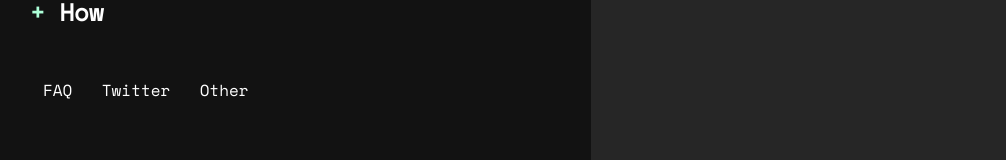
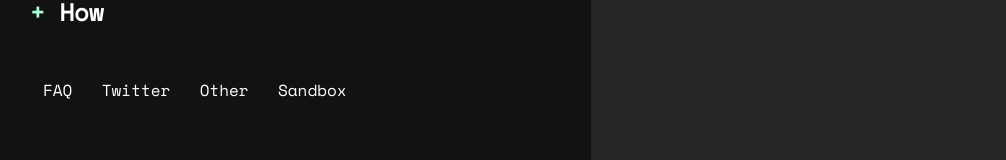
Before and after one commit to Alpha-Labs-Global/blockalizer, a React (Create React App) app: page / in a window 1280 px wide. Shown: the part 590-750 px from the top of the page, without its empty margins (177-1183 px from the left). Built offline with nearby package versions, Linux system fonts and the light colour scheme.

Commit message:
enable sandbox

```diff
--- a/src/App.tsx
+++ b/src/App.tsx
@@ -132,10 +132,10 @@ const App: React.FC<ComponentProps> = (props: ComponentProps) => {
 
 
                 <span className="block mb-10"></span>
-                <h1 className="lg:mb-auto lg:mt-auto lg:text-left lg:bg-transparent lg:ml-0 lg:pl-7 lg:mb-6 md:mb-20 sm:mb-20 md:text-center sm:text-center md:bg-zinc-800 sm:bg-zinc-800 md:pt-2 md:pb-2 sm:pt-2 sm:pb-2 lg:block md:hiden sm:hidden">FAQ&nbsp;&nbsp;&nbsp;Twitter&nbsp;&nbsp;&nbsp;Other</h1>
+                <h1 className="lg:mb-auto lg:mt-auto lg:text-left lg:bg-transparent lg:ml-0 lg:pl-7 lg:mb-6 md:mb-20 sm:mb-20 md:text-center sm:text-center md:bg-zinc-800 sm:bg-zinc-800 md:pt-2 md:pb-2 sm:pt-2 sm:pb-2 lg:block md:hiden sm:hidden">FAQ&nbsp;&nbsp;&nbsp;Twitter&nbsp;&nbsp;&nbsp;Other&nbsp;&nbsp;&nbsp;<span onClick={(e) => {setPage("Sandbox")}}>Sandbox</span></h1>
 
               </div>
-              <h1 className="lg:mb-auto lg:mt-auto lg:text-left lg:bg-transparent lg:ml-20 lg:pl-10 lg:mb-6 md:mb-20 sm:mb-20 md:text-center sm:text-center md:bg-zinc-800 sm:bg-zinc-800 md:pt-2 md:pb-2 sm:pt-2 sm:pb-2 lg:hidden md:block sm:block">FAQ&nbsp;&nbsp;&nbsp;Twitter&nbsp;&nbsp;&nbsp;Other</h1>
+              <h1 className="lg:mb-auto lg:mt-auto lg:text-left lg:bg-transparent lg:ml-20 lg:pl-10 lg:mb-6 md:mb-20 sm:mb-20 md:text-center sm:text-center md:bg-zinc-800 sm:bg-zinc-800 md:pt-2 md:pb-2 sm:pt-2 sm:pb-2 lg:hidden md:block sm:block">FAQ&nbsp;&nbsp;&nbsp;Twitter&nbsp;&nbsp;&nbsp;Other&nbsp;&nbsp;&nbsp;<span onClick={(e) => {setPage("Sandbox")}}>Sandbox</span></h1>
               <span className="block mb-5"></span>
             </div>
           </div>
```
